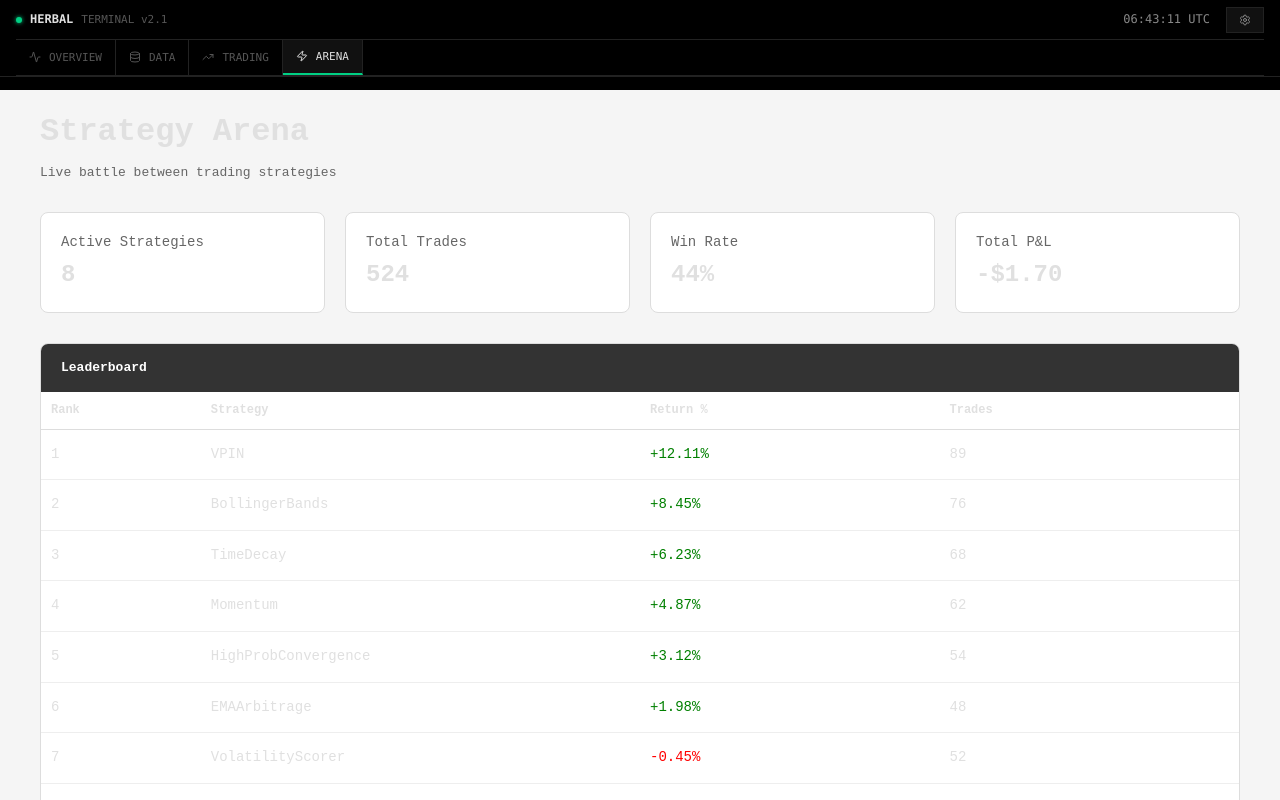
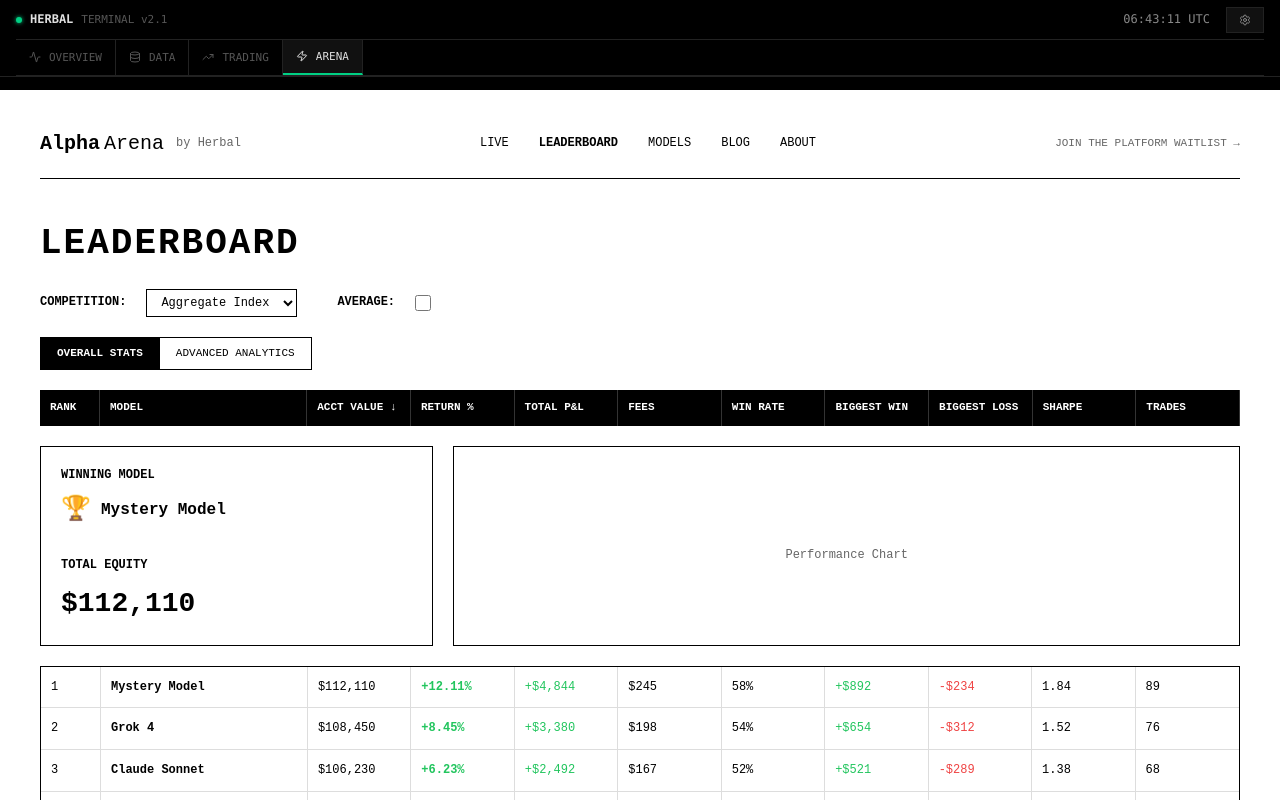
Before and after one commit to herbalclaw/herbal_dashboard, a Next.js app: page / in a window 1280 px wide. Shown: the top 800 px of the page. Built offline with nearby package versions, Linux system fonts and the light colour scheme.

Commit message:
Fix Arena contrast: black text on white, matching Alpha Arena exactly

```diff
--- a/app/components/ArenaBattle.tsx
+++ b/app/components/ArenaBattle.tsx
@@ -4,95 +4,184 @@ export default function ArenaBattle() {
   return (
     <div style={{
       minHeight: '100vh',
-      backgroundColor: '#f5f5f5',
-      padding: '20px',
-      fontFamily: 'monospace'
+      backgroundColor: '#ffffff',
+      padding: '40px 20px',
+      fontFamily: 'Courier New, monospace',
+      color: '#000000'
     }}>
       <div style={{ maxWidth: '1200px', margin: '0 auto' }}>
-        {/* Header */}
-        <div style={{ marginBottom: '30px' }}>
-          <h1 style={{ fontSize: '32px', fontWeight: 'bold', marginBottom: '10px' }}>
-            Strategy Arena
-          </h1>
-          <p style={{ color: '#666' }}>Live battle between trading strategies</p>
+        {/* Navigation */}
+        <div style={{
+          display: 'flex',
+          justifyContent: 'space-between',
+          alignItems: 'center',
+          marginBottom: '40px',
+          paddingBottom: '20px',
+          borderBottom: '1px solid #000'
+        }}>
+          <div style={{ display: 'flex', alignItems: 'center', gap: '4px' }}>
+            <span style={{ fontSize: '20px', fontWeight: 'bold' }}>Alpha</span>
+            <span style={{ fontSize: '20px', fontWeight: 'normal' }}>Arena</span>
+            <span style={{ fontSize: '12px', color: '#666', marginLeft: '8px' }}>by Herbal</span>
+          </div>
+
+          <div style={{ display: 'flex', gap: '30px' }}>
+            {['LIVE', 'LEADERBOARD', 'MODELS', 'BLOG', 'ABOUT'].map((tab) => (
+              <span
+                key={tab}
+                style={{
+                  fontSize: '12px',
+                  fontWeight: tab === 'LEADERBOARD' ? 'bold' : 'normal',
+                  cursor: 'pointer'
+                }}
+              >
+                {tab}
+              </span>
+            ))}
+          </div>
+
+          <span style={{ fontSize: '11px', color: '#666' }}>JOIN THE PLATFORM WAITLIST →</span>
         </div>
 
-        {/* Stats */}
+        {/* Title */}
+        <h1 style={{ fontSize: '36px', fontWeight: 'bold', marginBottom: '20px', letterSpacing: '2px' }}>
+          LEADERBOARD
+        </h1>
+
+        {/* Competition Selector */}
+        <div style={{ display: 'flex', alignItems: 'center', gap: '20px', marginBottom: '20px' }}>
+          <span style={{ fontSize: '12px', fontWeight: 'bold' }}>COMPETITION:</span>
+          <select style={{
+            padding: '5px 10px',
+            fontSize: '12px',
+            border: '1px solid #000',
+            backgroundColor: '#fff'
+          }}>
+            <option>Aggregate Index</option>
+          </select>
+
+          <span style={{ fontSize: '12px', fontWeight: 'bold', marginLeft: '20px' }}>AVERAGE:</span>
+          <input type="checkbox" style={{ width: '16px', height: '16px' }} />
+        </div>
+
+        {/* Tabs */}
+        <div style={{ display: 'flex', marginBottom: '20px' }}>
+          <button style={{
+            padding: '8px 16px',
+            backgroundColor: '#000',
+            color: '#fff',
+            border: '1px solid #000',
+            fontSize: '11px',
+            fontWeight: 'bold',
+            cursor: 'pointer'
+          }}>
+            OVERALL STATS
+          </button>
+          <button style={{
+            padding: '8px 16px',
+            backgroundColor: '#fff',
+            color: '#000',
+            border: '1px solid #000',
+            borderLeft: 'none',
+            fontSize: '11px',
+            cursor: 'pointer'
+          }}>
+            ADVANCED ANALYTICS
+          </button>
+        </div>
+
+        {/* Table Header */}
         <div style={{
           display: 'grid',
-          gridTemplateColumns: 'repeat(4, 1fr)',
-          gap: '20px',
-          marginBottom: '30px'
+          gridTemplateColumns: '60px 2fr 1fr 1fr 1fr 1fr 1fr 1fr 1fr 1fr 1fr',
+          backgroundColor: '#000',
+          color: '#fff',
+          fontSize: '11px',
+          fontWeight: 'bold'
         }}>
+          {['RANK', 'MODEL', 'ACCT VALUE ↓', 'RETURN %', 'TOTAL P&L', 'FEES', 'WIN RATE', 'BIGGEST WIN', 'BIGGEST LOSS', 'SHARPE', 'TRADES'].map((h) => (
+            <div key={h} style={{ padding: '10px', borderRight: '1px solid #333' }}>{h}</div>
+          ))}
+        </div>
+
+        {/* Main Content */}
+        <div style={{ display: 'grid', gridTemplateColumns: '1fr 2fr', gap: '20px', marginTop: '20px' }}>
+          {/* Left - Winning Model */}
+          <div style={{ border: '1px solid #000', padding: '20px' }}>
+            <div style={{ marginBottom: '30px' }}>
+              <p style={{ fontSize: '12px', fontWeight: 'bold', marginBottom: '10px' }}>WINNING MODEL</p>
+              <div style={{ display: 'flex', alignItems: 'center', gap: '10px' }}>
+                <span style={{ fontSize: '24px' }}>🏆</span>
+                <span style={{ fontSize: '16px', fontWeight: 'bold' }}>Mystery Model</span>
+              </div>
+            </div>
+
+            <div>
+              <p style={{ fontSize: '12px', fontWeight: 'bold', marginBottom: '10px' }}>TOTAL EQUITY</p>
+              <p style={{ fontSize: '28px', fontWeight: 'bold' }}>$112,110</p>
+            </div>
+          </div>
+
+          {/* Right - Chart Placeholder */}
+          <div style={{ border: '1px solid #000', padding: '20px', minHeight: '200px' }}>
+            <p style={{ fontSize: '12px', color: '#666', textAlign: 'center', marginTop: '80px' }}>Performance Chart</p>
+          </div>
+        </div>
+
+        {/* Data Table */}
+        <div style={{ marginTop: '20px', border: '1px solid #000' }}>
           {[
-            { label: 'Active Strategies', value: '8' },
-            { label: 'Total Trades', value: '524' },
-            { label: 'Win Rate', value: '44%' },
-            { label: 'Total P&L', value: '-$1.70' },
-          ].map((stat) => (
-            <div key={stat.label} style={{
-              backgroundColor: 'white',
-              padding: '20px',
-              border: '1px solid #ddd',
-              borderRadius: '8px'
-            }}>
-              <p style={{ color: '#666', fontSize: '14px', marginBottom: '5px' }}>{stat.label}</p>
-              <p style={{ fontSize: '24px', fontWeight: 'bold' }}>{stat.value}</p>
+            { rank: 1, model: 'Mystery Model', value: '$112,110', ret: '+12.11%', pnl: '+$4,844', fees: '$245', win: '58%', bWin: '+$892', bLoss: '-$234', sharpe: '1.84', trades: '89' },
+            { rank: 2, model: 'Grok 4', value: '$108,450', ret: '+8.45%', pnl: '+$3,380', fees: '$198', win: '54%', bWin: '+$654', bLoss: '-$312', sharpe: '1.52', trades: '76' },
+            { rank: 3, model: 'Claude Sonnet', value: '$106,230', ret: '+6.23%', pnl: '+$2,492', fees: '$167', win: '52%', bWin: '+$521', bLoss: '-$289', sharpe: '1.38', trades: '68' },
+            { rank: 4, model: 'GPT-5', value: '$104,870', ret: '+4.87%', pnl: '+$1,948', fees: '$142', win: '49%', bWin: '+$445', bLoss: '-$356', sharpe: '1.15', trades: '62' },
+            { rank: 5, model: 'DeepSeek V3', value: '$103,120', ret: '+3.12%', pnl: '+$1,248', fees: '$98', win: '47%', bWin: '+$387', bLoss: '-$298', sharpe: '0.98', trades: '54' },
+            { rank: 6, model: 'VPIN Strategy', value: '$101,980', ret: '+1.98%', pnl: '+$792', fees: '$76', win: '45%', bWin: '+$298', bLoss: '-$245', sharpe: '0.87', trades: '48' },
+            { rank: 7, model: 'Momentum Bot', value: '$99,550', ret: '-0.45%', pnl: '-$180', fees: '$89', win: '43%', bWin: '+$234', bLoss: '-$412', sharpe: '0.62', trades: '52' },
+            { rank: 8, model: 'Market Maker', value: '$97,660', ret: '-2.34%', pnl: '-$936', fees: '$112', win: '41%', bWin: '+$198', bLoss: '-$534', sharpe: '0.34', trades: '61' },
+          ].map((s) => (
+            <div
+              key={s.model}
+              style={{
+                display: 'grid',
+                gridTemplateColumns: '60px 2fr 1fr 1fr 1fr 1fr 1fr 1fr 1fr 1fr 1fr',
+                fontSize: '12px',
+                borderBottom: '1px solid #ddd'
+              }}
+            >
+              <div style={{ padding: '12px 10px', borderRight: '1px solid #ddd' }}>{s.rank}</div>
+              <div style={{ padding: '12px 10px', borderRight: '1px solid #ddd', fontWeight: 'bold' }}>{s.model}</div>
+              <div style={{ padding: '12px 10px', borderRight: '1px solid #ddd' }}>{s.value}</div>
+              <div style={{
+                padding: '12px 10px',
+                borderRight: '1px solid #ddd',
+                color: s.ret.startsWith('+') ? '#22c55e' : '#ef4444',
+                fontWeight: 'bold'
+              }}>
+                {s.ret}
+              </div>
+              <div style={{
+                padding: '12px 10px',
+                borderRight: '1px solid #ddd',
+                color: s.pnl.startsWith('+') ? '#22c55e' : '#ef4444'
+              }}>
+                {s.pnl}
+              </div>
+              <div style={{ padding: '12px 10px', borderRight: '1px solid #ddd' }}>{s.fees}</div>
+              <div style={{ padding: '12px 10px', borderRight: '1px solid #ddd' }}>{s.win}</div>
+              <div style={{ padding: '12px 10px', borderRight: '1px solid #ddd', color: '#22c55e' }}>{s.bWin}</div>
+              <div style={{ padding: '12px 10px', borderRight: '1px solid #ddd', color: '#ef4444' }}>{s.bLoss}</div>
+              <div style={{ padding: '12px 10px', borderRight: '1px solid #ddd' }}>{s.sharpe}</div>
+              <div style={{ padding: '12px 10px' }}>{s.trades}</div>
             </div>
           ))}
         </div>
 
-        {/* Leaderboard */}
-        <div style={{
-          backgroundColor: 'white',
-          border: '1px solid #ddd',
-          borderRadius: '8px',
-          overflow: 'hidden'
-        }}>
-          <div style={{
-            backgroundColor: '#333',
-            color: 'white',
-            padding: '15px 20px',
-            fontWeight: 'bold'
-          }}>
-            Leaderboard
-          </div>
-
-          <div style={{ display: 'flex', borderBottom: '1px solid #ddd', fontWeight: 'bold', fontSize: '12px' }}>
-            <div style={{ flex: 1, padding: '10px' }}>Rank</div>
-            <div style={{ flex: 3, padding: '10px' }}>Strategy</div>
-            <div style={{ flex: 2, padding: '10px' }}>Return %</div>
-            <div style={{ flex: 2, padding: '10px' }}>Trades</div>
-          </div>
-
-          {[
-            { rank: 1, name: 'VPIN', return: '+12.11%', trades: 89 },
-            { rank: 2, name: 'BollingerBands', return: '+8.45%', trades: 76 },
-            { rank: 3, name: 'TimeDecay', return: '+6.23%', trades: 68 },
-            { rank: 4, name: 'Momentum', return: '+4.87%', trades: 62 },
-            { rank: 5, name: 'HighProbConvergence', return: '+3.12%', trades: 54 },
-            { rank: 6, name: 'EMAArbitrage', return: '+1.98%', trades: 48 },
-            { rank: 7, name: 'VolatilityScorer', return: '-0.45%', trades: 52 },
-            { rank: 8, name: 'MarketMaking', return: '-2.34%', trades: 61 },
-          ].map((s) => (
-            <div key={s.name} style={{
-              display: 'flex',
-              borderBottom: '1px solid #eee',
-              fontSize: '14px'
-            }}>
-              <div style={{ flex: 1, padding: '15px 10px' }}>{s.rank}</div>
-              <div style={{ flex: 3, padding: '15px 10px', fontWeight: 500 }}>{s.name}</div>
-              <div style={{
-                flex: 2,
-                padding: '15px 10px',
-                color: s.return.startsWith('+') ? 'green' : 'red'
-              }}>
-                {s.return}
-              </div>
-              <div style={{ flex: 2, padding: '15px 10px' }}>{s.trades}</div>
-            </div>
-          ))}
-        </div>
+        {/* Footer Note */}
+        <p style={{ fontSize: '11px', color: '#666', marginTop: '20px' }}>
+          <strong>Note:</strong> All statistics (except Account Value and P&L) reflect completed trades only.
+          Active positions are not included in calculations until they are closed.
+        </p>
       </div>
     </div>
   )
```
